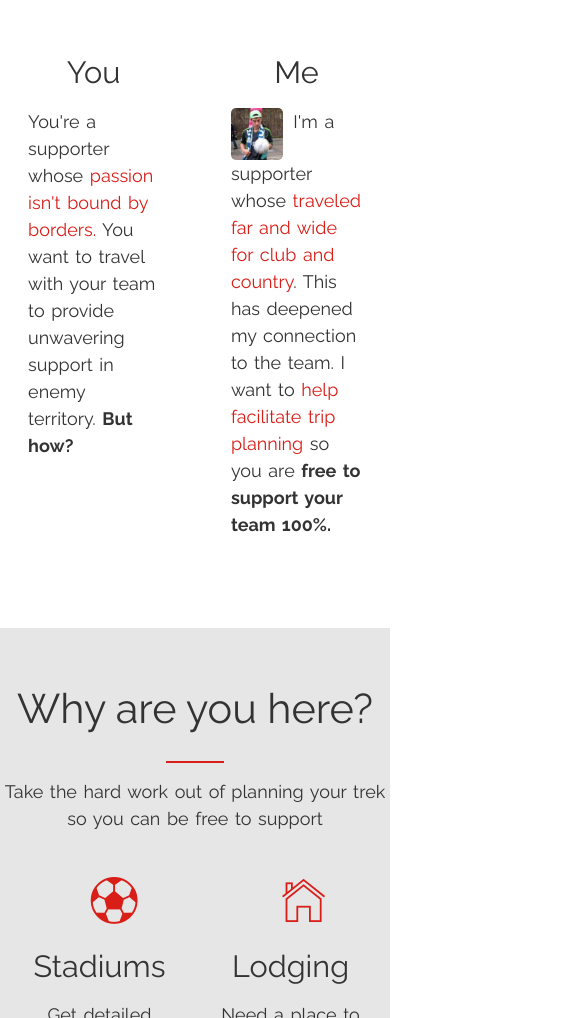
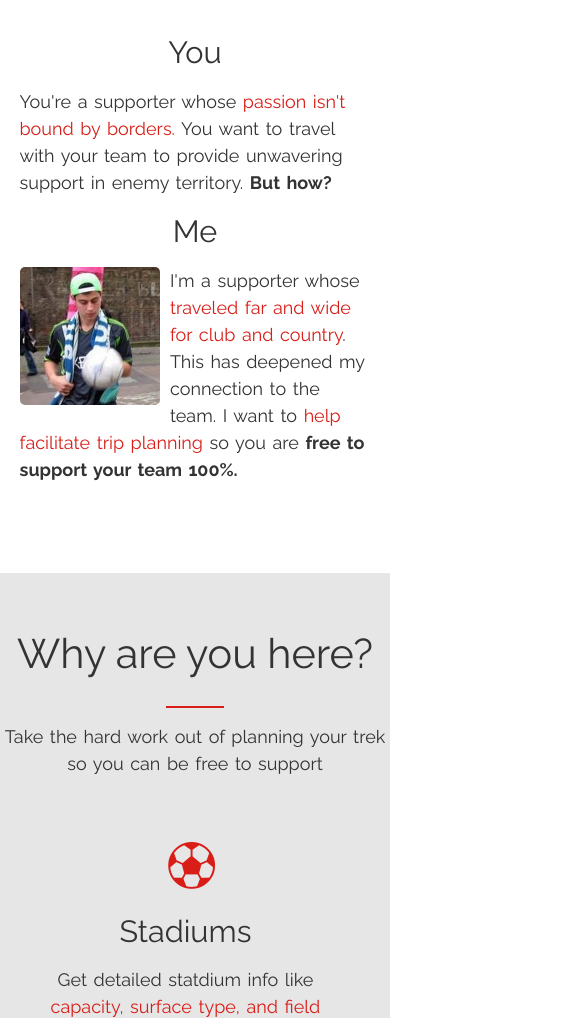
Before and after one commit to patSSFC/Travelling-Fan, a plain HTML site: page index.html in a window 390 px wide. Shown: the part 982-2000 px from the top of the page, 585 px wide, since content can reach past the window. Drawn offline with nearby package versions, Linux system fonts and the light colour scheme; files whose address does not match are found by name.

Commit message:
Updated query.css, support for 480 < x < 768

```diff
--- a/css/query.css
+++ b/css/query.css
@@ -107,6 +107,25 @@
 /*Small phones to Small Tablets: 481 <= width <= 767px.  Bigger than a small phone but smaller than an iPad*/
 @media only screen and (max-width: 767px) {
 
+    #welcome-text h1{
+        font-size: 300%;
+        width: 100%;
+        left: 5%;
+    }
+
+    #user-info, #author-info {
+        width: 100%;
+        float: none;
+    }
+
+    #who-container .copy {
+        width: 90%;
+    }
+
+    .why-col {
+        width: 90%;
+        margin-top: 20px;
+    }
     /*body {font-size: 16px;}
     section {padding: 30px 0;}
     .row, .heroTextBox {padding: 0 4%;}
--- a/index.html
+++ b/index.html
@@ -33,7 +33,7 @@
                     <h3>You</h3>
                     <p class="copy">You're a supporter whose <span class="highlight">passion isn't bound by borders.</span> You want to travel with your team to provide unwavering support in enemy territory. <strong>But how?</strong></p>
                 </div>
-                <div id="divider"></div>
+                <!--<div id="divider"></div>-->
                 <div id="author-info">
                     <h3>Me</h3>
                     <p class="copy"><img src="images/meJuggling.jpg" id="author-pic">I'm a supporter whose <span class="highlight">traveled far and wide for club and country</span>. This has deepened my connection to the team. I want to <span class="highlight">help facilitate trip planning</span> so you are <strong>free to support your team 100%.</strong></p>
```
